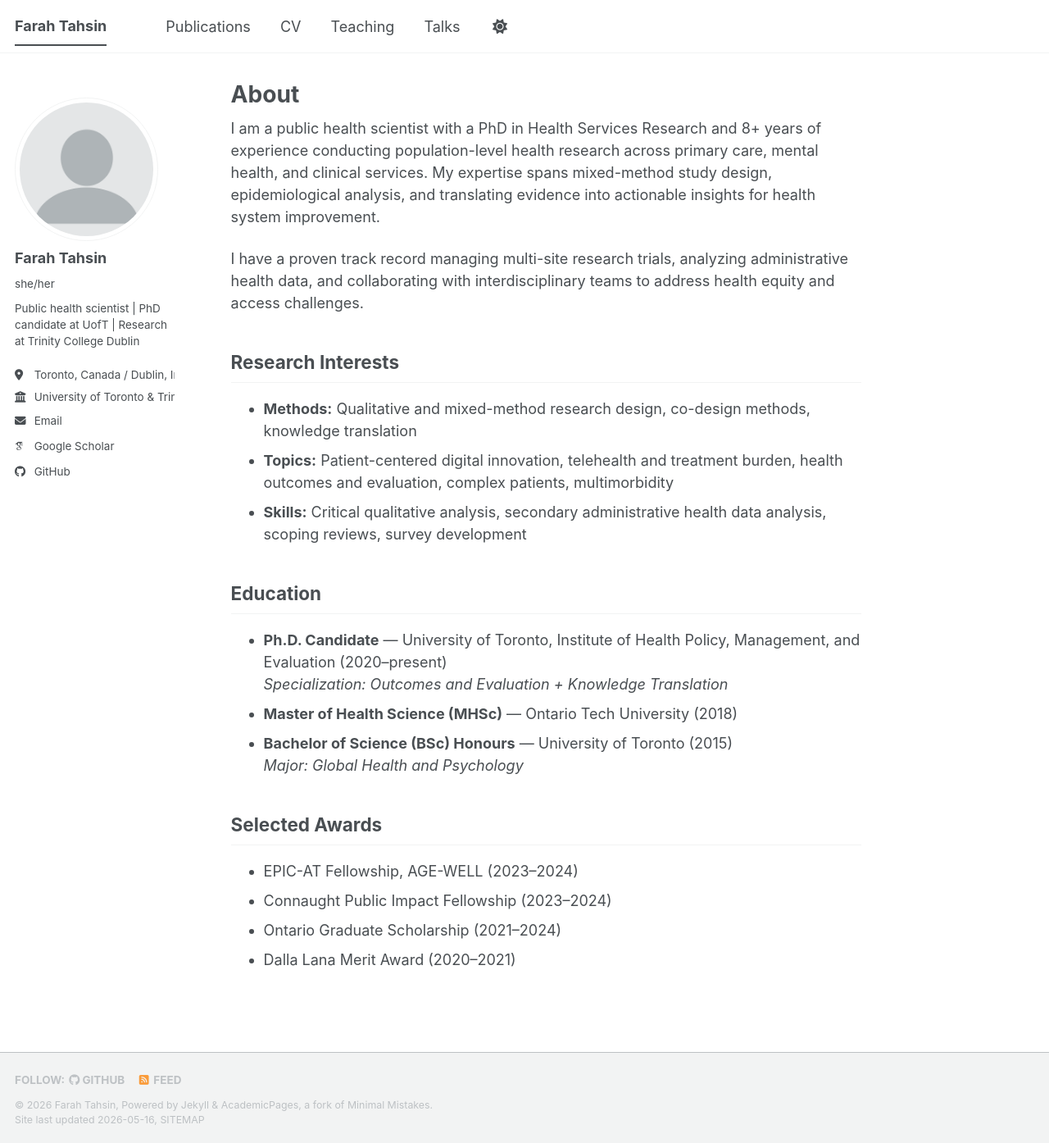
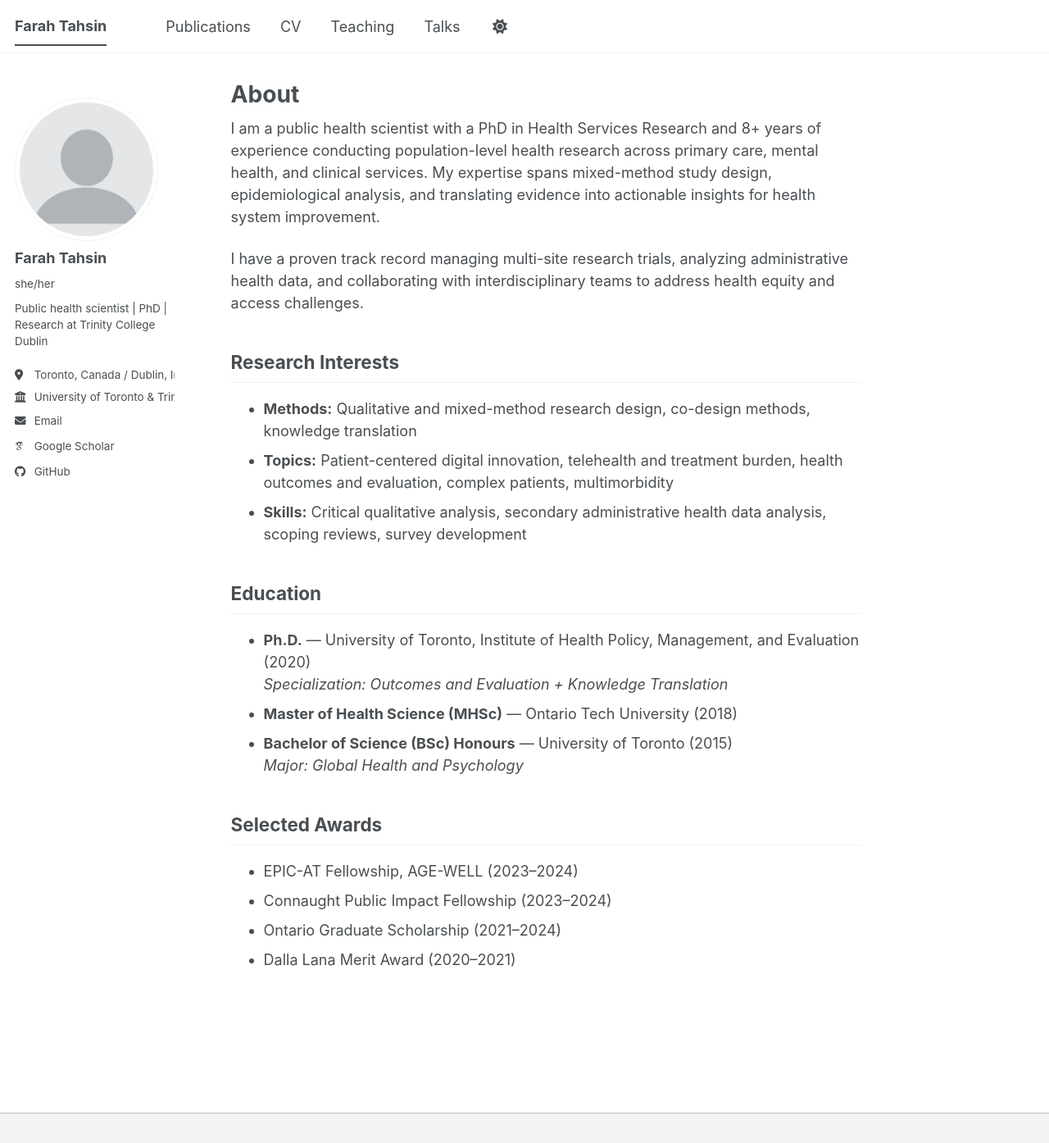
Before and after one commit to FarahTahsin/FarahTahsin.github.io, a Jekyll site: the page built from _pages/about.md, in a window 1280 px wide and 1394 px high. Shown: the whole window at 82% size. Built offline with Jekyll 4.4.1, drawn with Linux system fonts in a browser that asks for light colours; some web fonts are replaced; a script bundle is joined from its source files by our own code; library files that are not in the unit come from our copies.

Commit message:
Remove footer and update PhD status

```diff
--- a/_config.yml
+++ b/_config.yml
@@ -25,7 +25,7 @@ author:
   avatar           : "profile.png"
   name             : "Farah Tahsin"
   pronouns         : "she/her"
-  bio              : "Public health scientist | PhD candidate at UofT | Research at Trinity College Dublin"
+  bio              : "Public health scientist | PhD | Research at Trinity College Dublin"
   location         : "Toronto, Canada / Dublin, Ireland"
   employer         : "University of Toronto & Trinity College Dublin"
   uri              : # URL
--- a/_includes/footer.html
+++ b/_includes/footer.html
@@ -1,25 +1 @@
-{% include base_path %}
-
-{% if site.author.github or site.author.bitbucket or site.atom_feed.hide != true %}
-<div class="page__footer-follow">
-  <ul class="social-icons">
-    {% if site.data.ui-text[site.locale].follow_label %}
-      <li><strong>{{ site.data.ui-text[site.locale].follow_label }}</strong></li>
-    {% endif %}
-    {% if site.author.github %}
-      <li><a href="https://github.com/{{ site.author.github }}"><i class="fab fa-github" aria-hidden="true"></i> GitHub</a></li>
-    {% endif %}
-    {% if site.author.bitbucket %}
-      <li><a href="https://bitbucket.org/{{ site.author.bitbucket }}"><i class="fab fa-bitbucket" aria-hidden="true"></i> Bitbucket</a></li>
-    {% endif %}
-    {% if site.atom_feed.hide != true %}
-    <li><a href="{% if site.atom_feed.path %}{{ site.atom_feed.path }}{% else %}{{ base_path }}/feed.xml{% endif %}"><i class="fa fa-fw fa-rss-square" aria-hidden="true"></i> {{ site.data.ui-text[site.locale].feed_label | default: "Feed" }}</a></li>
-    {% endif %}
-  </ul>
-</div>
-{% endif %}
-
-<div class="page__footer-copyright">
-  &copy; {{ site.time | date: '%Y' }} {{ site.name | default: site.title }}, {{ site.data.ui-text[site.locale].powered_by | default: "Powered by" }} <a href="https://jekyllrb.com" rel="nofollow">Jekyll</a> &amp; <a href="https://github.com/academicpages/academicpages.github.io">AcademicPages</a>, a fork of <a href="https://mademistakes.com/work/minimal-mistakes-jekyll-theme/" rel="nofollow">Minimal Mistakes</a>.<br />
-  Site last updated {{ "now" | date: '%Y-%m-%d' }}, <a href="/sitemap/" style="text-transform: uppercase;">{{ site.data.ui-text[site.locale].site_map | default: "Sitemap" }}</a>
-</div>
+<!-- footer intentionally left empty -->
--- a/_pages/about.md
+++ b/_pages/about.md
@@ -19,7 +19,7 @@ I have a proven track record managing multi-site research trials, analyzing admi
 
 ## Education
 
-- **Ph.D. Candidate** — University of Toronto, Institute of Health Policy, Management, and Evaluation (2020–present)
+- **Ph.D.** — University of Toronto, Institute of Health Policy, Management, and Evaluation (2020)
   *Specialization: Outcomes and Evaluation + Knowledge Translation*
 - **Master of Health Science (MHSc)** — Ontario Tech University (2018)
 - **Bachelor of Science (BSc) Honours** — University of Toronto (2015)
```
Also changed, not shown: _pages/cv.md (+1 -1 lines).
